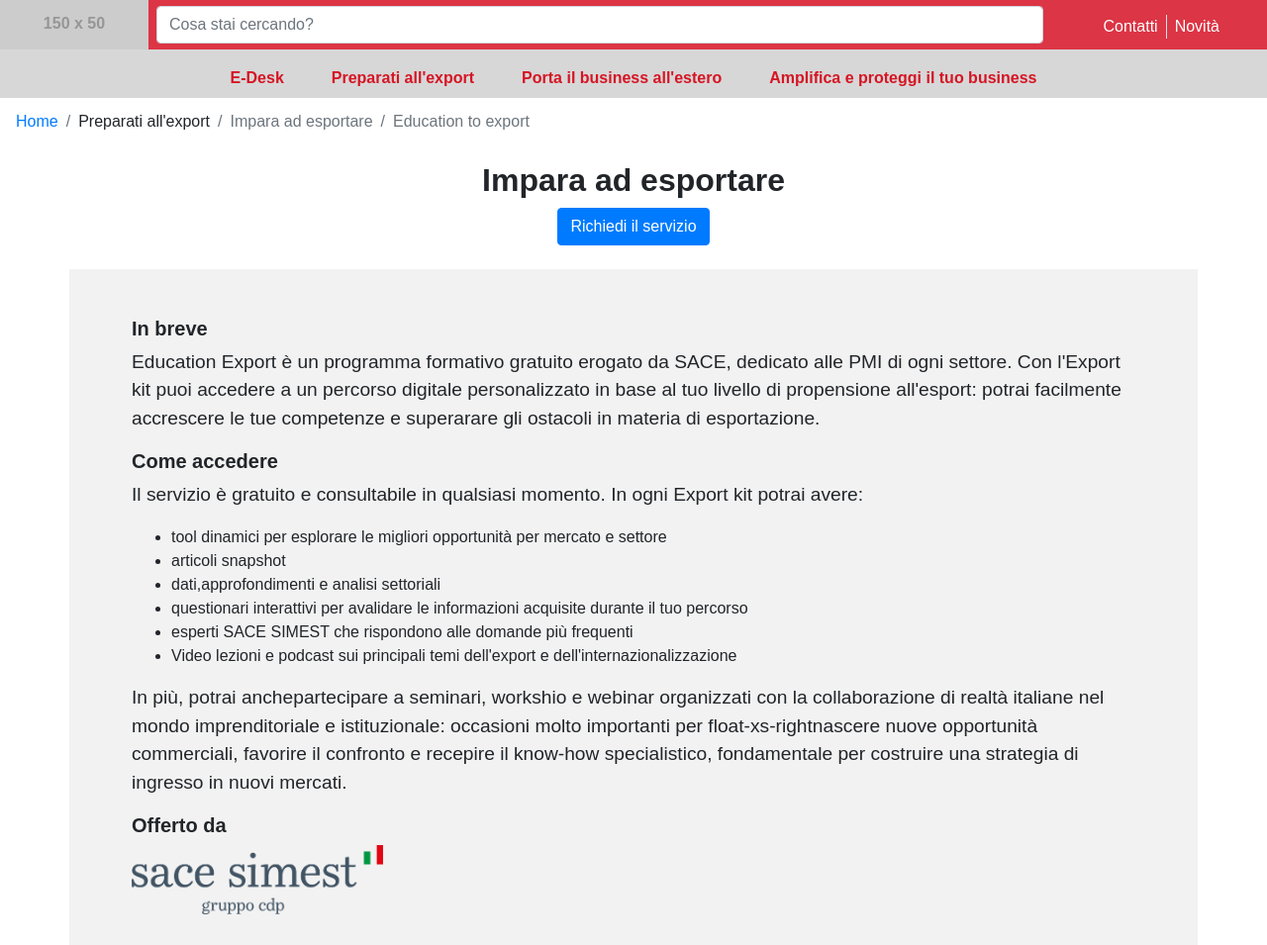
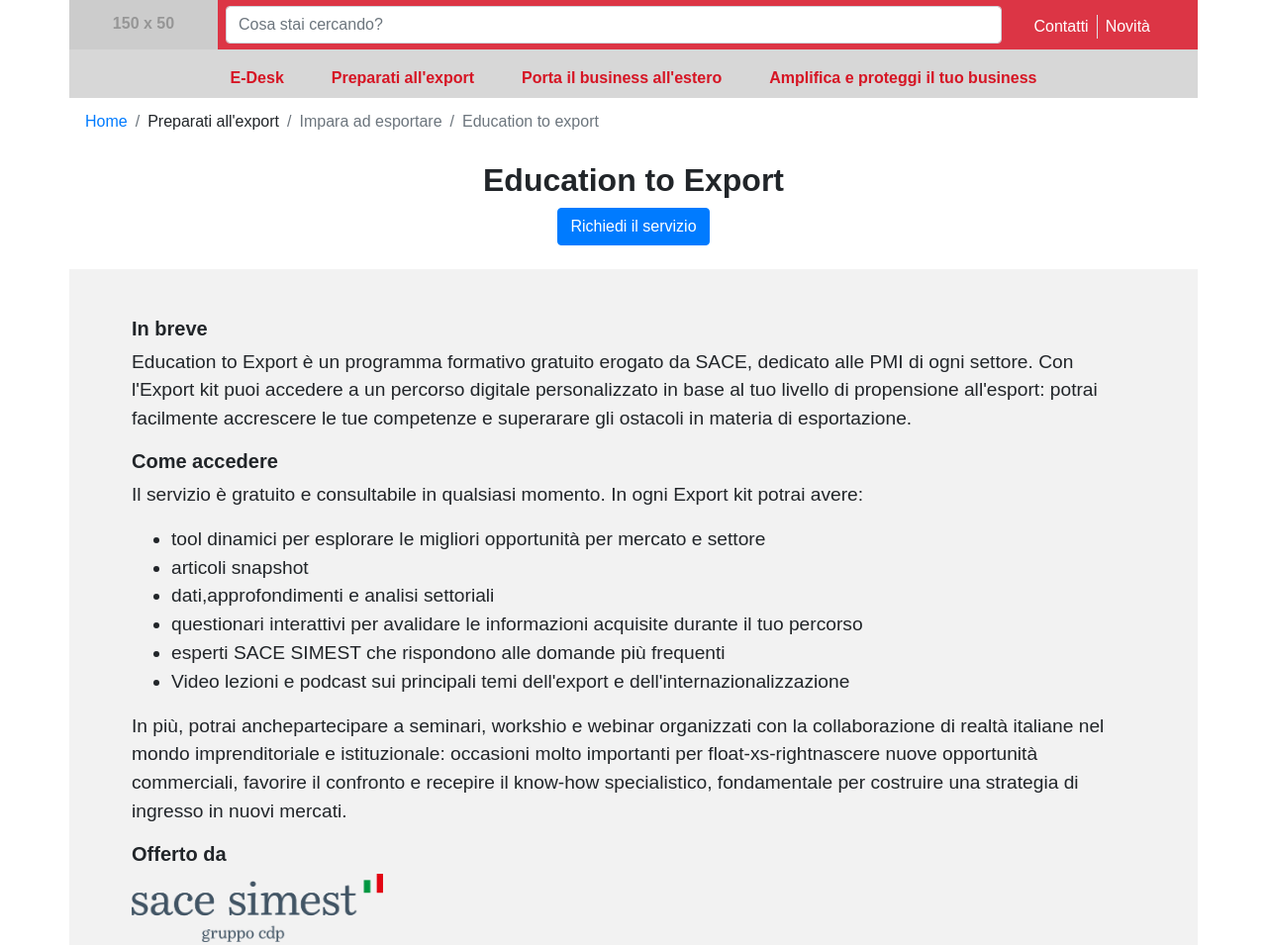
Before and after one commit to silsolinas/Template, a plain HTML site: page paginaProdotto.html in a window 1280 px wide. Shown: the top 955 px of the page at 99% size. Drawn offline with nearby package versions, Linux system fonts and the light colour scheme; placeholder pictures from the web are drawn by us.

Commit message:
modifiche pagina prodotto

```diff
--- a/paginaProdotto.html
+++ b/paginaProdotto.html
@@ -24,7 +24,7 @@
 </head>
 
 <body>
-    <div class="container-fluid">
+    <div class="container px-0">
         <!-- NAVBAR PRINCIPALE -->
         <nav class="navbar navbar-expand-sm navbar-dark bg-danger">
 
@@ -79,7 +79,6 @@
                 </ul>
             </div>
         </nav>
-    </div>
         <!-- BREADCRUMB -->
         <nav aria-label="breadcrumb">
             <ol class="breadcrumb ">
@@ -89,12 +88,13 @@
                 <li class="breadcrumb-item active" aria-current="page">Education to export</li>
             </ol>
         </nav>
+    </div>
 
     <!-- DESCRIZIONE PAGINA -->
     <div class="container">
         <div class="row">
             <div class="col text-center">
-                <h2>Impara ad esportare</h2>
+                <h2>Education to Export</h2>
             </div>
         </div>
         <div class="row  text-center">
@@ -110,7 +110,7 @@
         <div class="row">
             <div class="col-sm">
                 <h5>In breve</h5>
-                <p>Education Export è un programma formativo gratuito erogato da SACE,
+                <p>Education to Export è un programma formativo gratuito erogato da SACE,
                     dedicato alle PMI di ogni settore. Con l'Export kit puoi accedere a un percorso digitale
                     personalizzato in base al tuo livello di propensione all'esport: potrai facilmente accrescere le tue
                     competenze e superarare gli ostacoli in
@@ -121,7 +121,7 @@
             <div class="col-sm">
                 <h5>Come accedere</h5>
                 <p>Il servizio è gratuito e consultabile in qualsiasi momento. In ogni Export kit potrai avere:</p>
-                <ul>
+                <ul style="font-size: larger;">
                     <li>tool dinamici per esplorare le migliori opportunità per mercato e settore</li>
                     <li>articoli snapshot</li>
                     <li>dati,approfondimenti e analisi settoriali</li>
@@ -204,8 +204,8 @@
                     </div>
                 </div>
                 <!--Fine container delle 4 cards  -->
+            </div>
 
-            </div>
             <div class="carousel-item">
                 <div class="container">
                     <div class="row">
@@ -309,9 +309,11 @@
 
     <!-- MOBILE VERSION -->
 
+
+    <!-- BLOCCO ASSISTENTE -->
+    <div class="container pt-3">
         <!-- LINEA ROSSA -->
         <hr class="bg-danger" style="border: 1px solid red">
-    <!-- BLOCCO ASSISTENTE -->
         <div class="text-center">
             <div class="row border text-block-bot text-center color-bot" style="width: fit-content; border-radius: 20px;">
                 <div class="col-sm-auto">
@@ -343,6 +345,7 @@
                 </div>
             </div>
         </footer>
+    </div>
 </body>
 
 </html>
```
Lines whose indentation alone changed are shown as unchanged.
